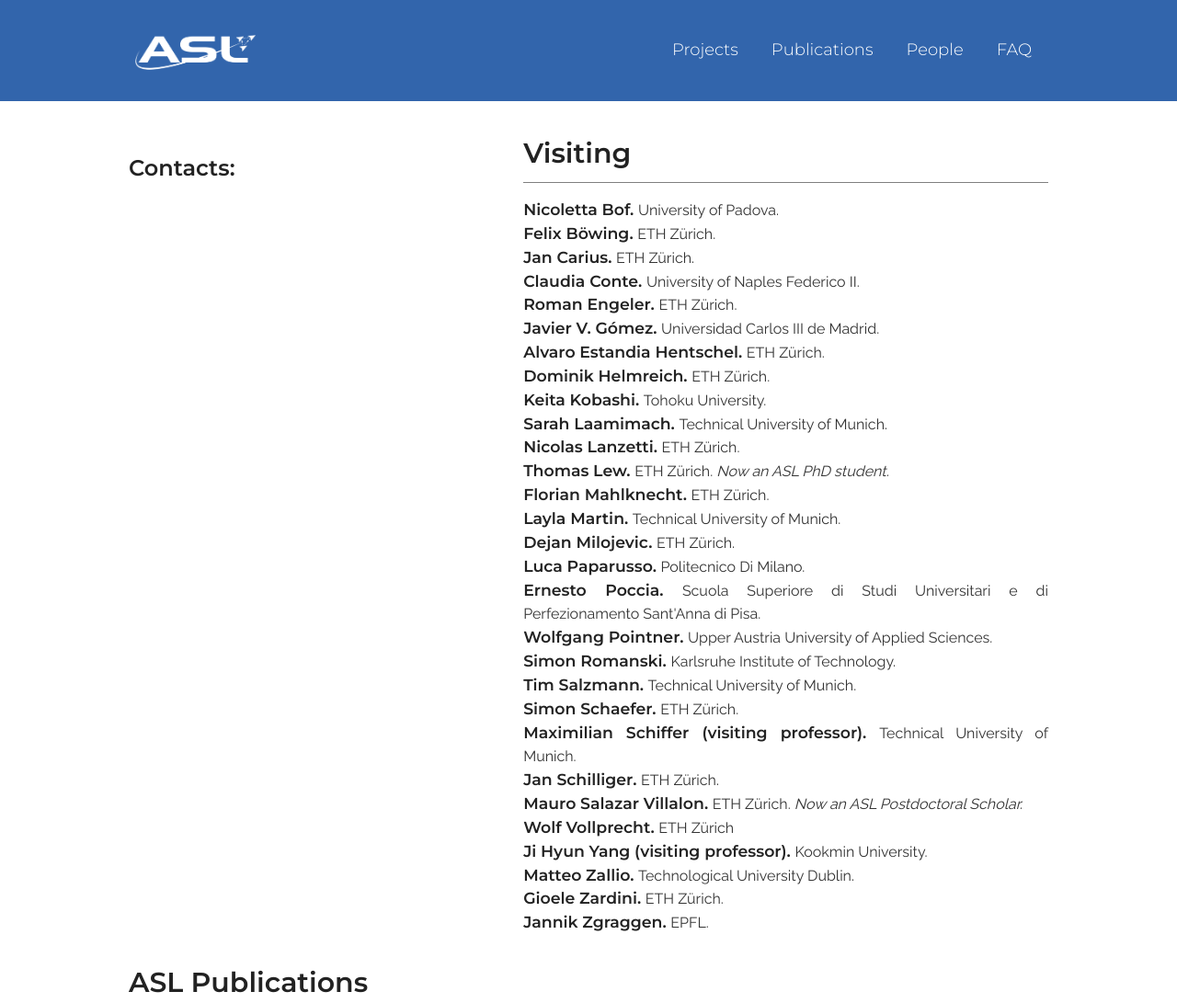
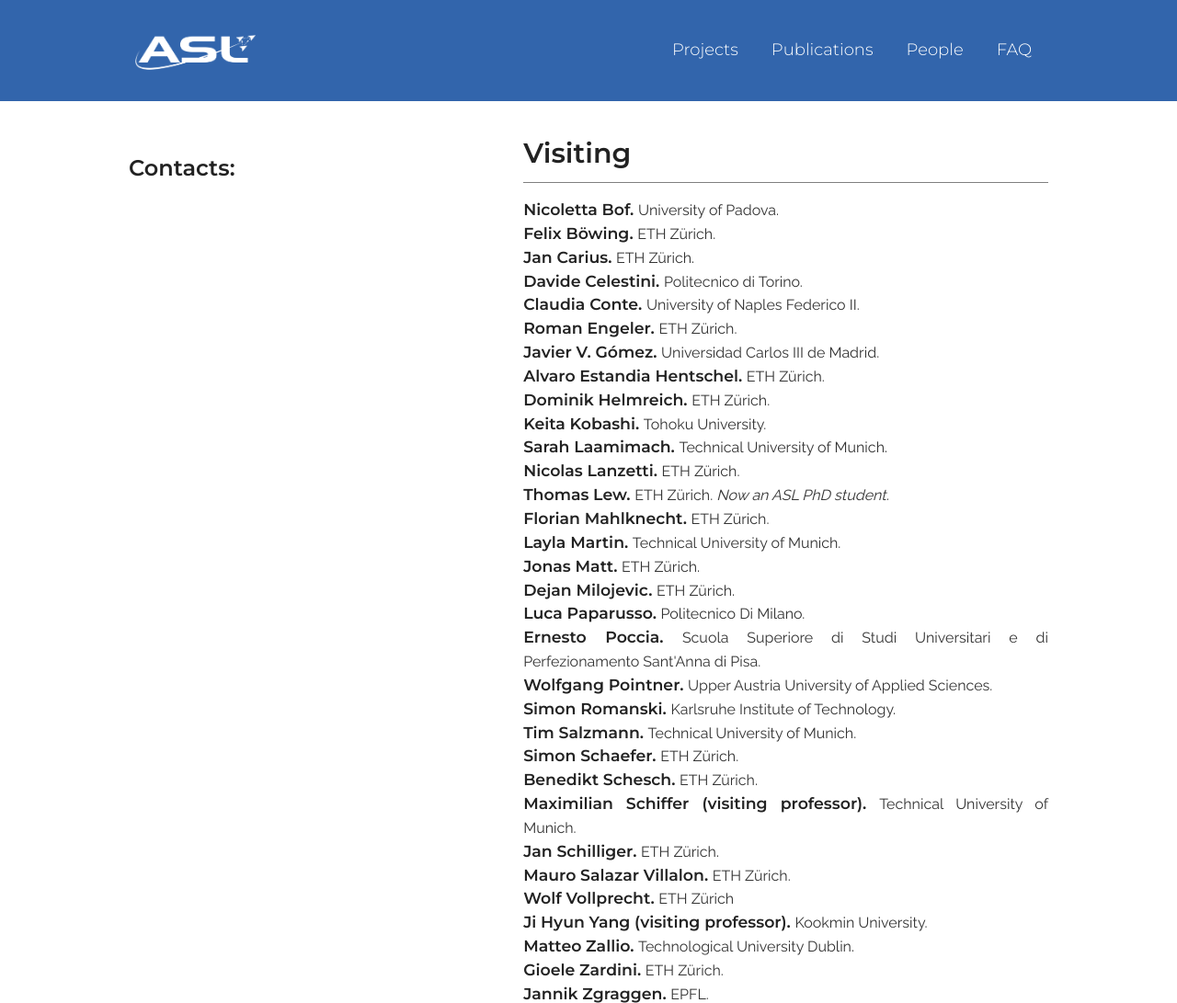
Before and after one commit to StanfordASL/StanfordASL.github.io, a Jekyll site: the page built from _people/visiting.markdown, in a window 1280 px wide, cut to the strip 0-1091 px from the top of the page. Shown: the whole strip at 92% size. Built offline with Jekyll 4.4.1, drawn with Linux system fonts in a browser that asks for light colours.

Commit message:
9 18 23 (#16)
Updated people.

```diff
--- a/_people/karthik-gopalakrishnan.markdown
+++ b/_people/karthik-gopalakrishnan.markdown
@@ -3,10 +3,11 @@
 title:  "Karthik Gopalakrishnan"
 last:   "Gopalakrishnan"
 date:   2021-03-01 00:00:00 -0700
-position: postdoc
+position: alumni
 excerpt: "Optimization and control of mobility systems"
 img: KarthikGopalakrishnan.jpg
 email: kgopalakrishnan@stanford.edu
+current: "Tesla"
 ---
 
 Karthik is a postdoctoral scholar in ASL at Stanford. He recieved his Ph.D. in Aeronautics and Astronautics from MIT in 2021 and worked on the modeling and control of air transportation networks. His work has recieved several awards from the FAA / Eurocontrol conference in air trasnportation, including the 2021 Kevin Corker award for the best paper in the conference.
--- a/_people/mo-chen.markdown
+++ b/_people/mo-chen.markdown
@@ -1,7 +1,7 @@
 ---
 layout: person
 title:  "Mo Chen"
-last:   " Chen"
+last:   "Chen"
 date:   2017-09-01 00:00:00 -0700
 position: alumni
 excerpt: "Robotic safety"
--- a/_people/visiting.markdown
+++ b/_people/visiting.markdown
@@ -7,6 +7,7 @@
 <li><h6 class="visiting-name">Nicoletta Bof.</h6> <p class="visiting-excerpt">University of Padova.</p></li>
 <li><h6 class="visiting-name">Felix Böwing.</h6> <p class="visiting-excerpt">ETH Zürich.</p></li>
 <li><h6 class="visiting-name">Jan Carius.</h6> <p class="visiting-excerpt">ETH Zürich.</p></li>
+<li><h6 class="visiting-name">Davide Celestini.</h6> <p class="visiting-excerpt">Politecnico di Torino.</p></li>
 <li><h6 class="visiting-name">Claudia Conte.</h6> <p class="visiting-excerpt">University of Naples Federico II.</p></li>
 <li><h6 class="visiting-name">Roman Engeler.</h6> <p class="visiting-excerpt">ETH Zürich.</p></li>
 <li><h6 class="visiting-name">Javier V. Gómez.</h6> <p class="visiting-excerpt">Universidad Carlos III de Madrid.</p></li>
@@ -18,6 +19,7 @@
 <li><h6 class="visiting-name">Thomas Lew.</h6> <p class="visiting-excerpt">ETH Zürich. <i>Now an ASL PhD student.</i></p></li>
 <li><h6 class="visiting-name">Florian Mahlknecht.</h6> <p class="visiting-excerpt">ETH Zürich.</p></li>
 <li><h6 class="visiting-name">Layla Martin.</h6> <p class="visiting-excerpt">Technical University of Munich.</p></li>
+<li><h6 class="visiting-name">Jonas Matt.</h6> <p class="visiting-excerpt">ETH Zürich.</p></li>
 <li><h6 class="visiting-name">Dejan Milojevic.</h6> <p class="visiting-excerpt">ETH Zürich.</p></li>
 <li><h6 class="visiting-name">Luca Paparusso.</h6> <p class="visiting-excerpt">Politecnico Di Milano.</p></li>
 <li><h6 class="visiting-name">Ernesto Poccia.</h6> <p class="visiting-excerpt">Scuola Superiore di Studi Universitari e di Perfezionamento Sant'Anna di Pisa.</p></li>
@@ -25,9 +27,10 @@
 <li><h6 class="visiting-name">Simon Romanski.</h6> <p class="visiting-excerpt">Karlsruhe Institute of Technology.</p></li>
 <li><h6 class="visiting-name">Tim Salzmann.</h6> <p class="visiting-excerpt">Technical University of Munich.</p></li>
 <li><h6 class="visiting-name">Simon Schaefer.</h6> <p class="visiting-excerpt">ETH Zürich.</p></li>
+<li><h6 class="visiting-name">Benedikt Schesch.</h6> <p class="visiting-excerpt">ETH Zürich.</p></li>
 <li><h6 class="visiting-name">Maximilian Schiffer (visiting professor).</h6> <p class="visiting-excerpt">Technical University of Munich.</p></li>
 <li><h6 class="visiting-name">Jan Schilliger.</h6> <p class="visiting-excerpt">ETH Zürich.</p></li>
-<li><h6 class="visiting-name">Mauro Salazar Villalon.</h6> <p class="visiting-excerpt">ETH Zürich. <i>Now an ASL Postdoctoral Scholar.</i></p></li>
+<li><h6 class="visiting-name">Mauro Salazar Villalon.</h6> <p class="visiting-excerpt">ETH Zürich.</p></li>
 <li><h6 class="visiting-name">Wolf Vollprecht.</h6> <p class="visiting-excerpt">ETH Zürich</p></li>
 <li><h6 class="visiting-name">Ji Hyun Yang (visiting professor).</h6> <p class="visiting-excerpt">Kookmin University.</p></li>
 <li><h6 class="visiting-name">Matteo Zallio.</h6> <p class="visiting-excerpt">Technological University Dublin.</p></li>
```
Also changed, not shown: _people/luis-pabon.markdown (added, +23 -0 lines), _people/ruolin-li.markdown (added, +13 -0 lines), img/people/LuisPabon.jpg (added), img/people/RuolinLI.png (added).
